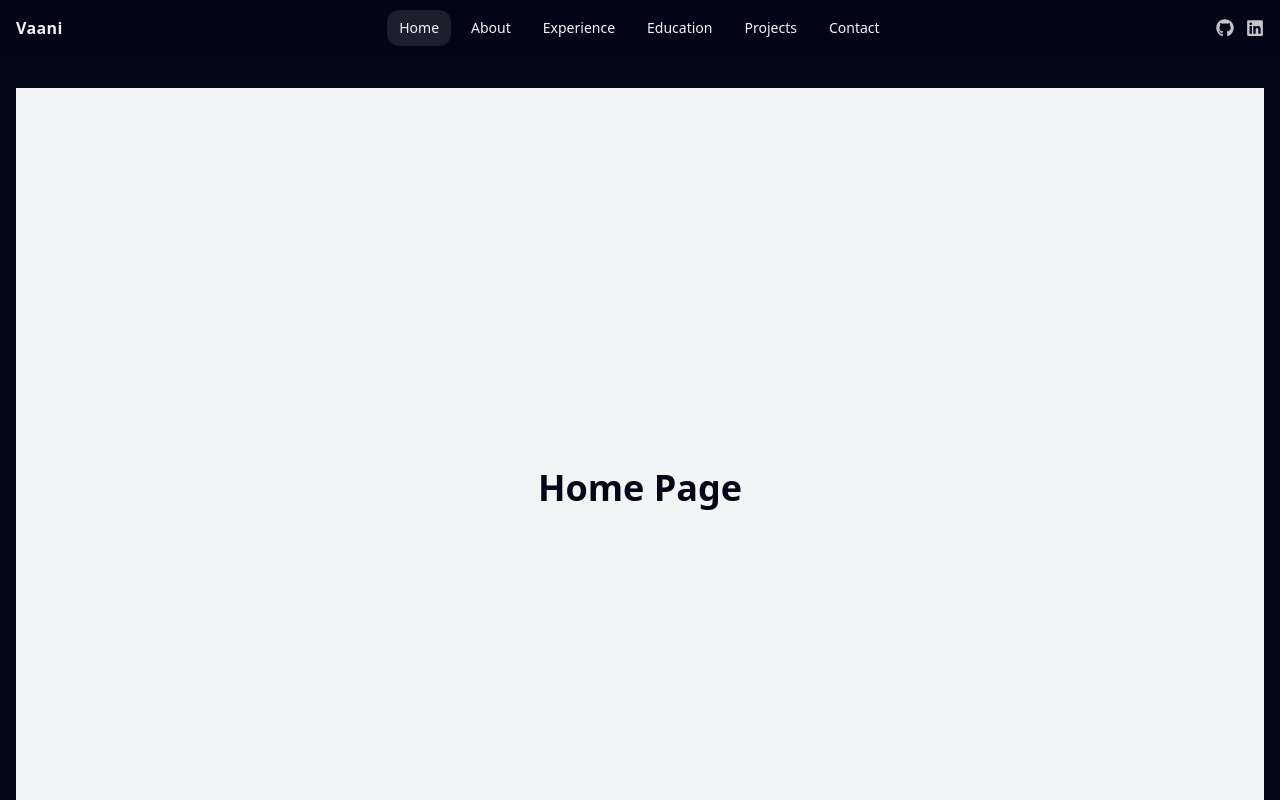
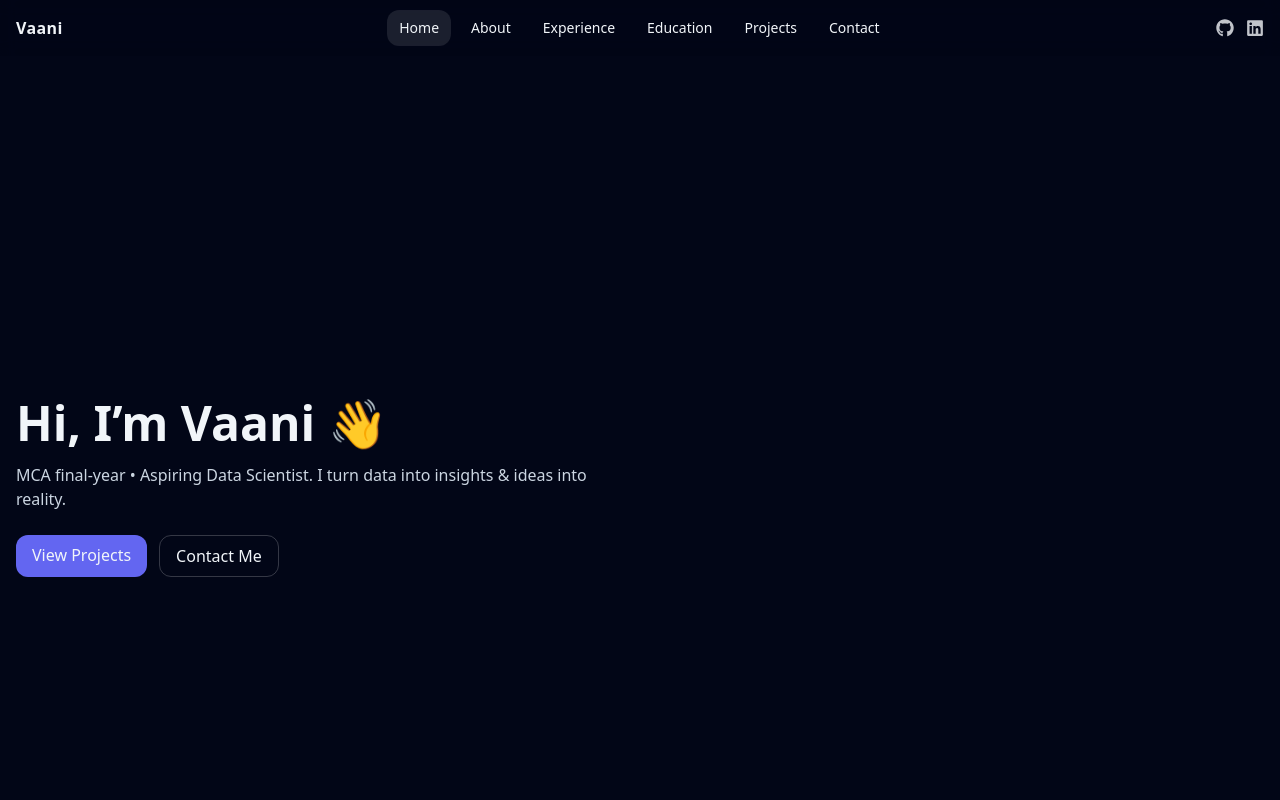
Before and after one commit to VaaniAgarwal/vaani-portfolio, a React (Create React App) app: page / in a window 1280 px wide. Shown: the top 800 px of the page. Built offline with nearby package versions, Linux system fonts and the light colour scheme.

Commit message:
Add Home.js with Tailwind + Framer Motion animations

```diff
--- a/src/components/Footer.js
+++ b/src/components/Footer.js
@@ -6,10 +6,10 @@ export default function Footer() {
       <div className="container mx-auto px-4 py-6 flex flex-col md:flex-row justify-between items-center text-xs text-slate-400">
         <p>© {new Date().getFullYear()} Vaani • Built with React & Tailwind</p>
         <div className="flex items-center gap-4 mt-2 md:mt-0">
-          <a href="https://github.com/yourusername" target="_blank" rel="noreferrer" className="opacity-80 hover:opacity-100">
+          <a href="https://github.com/VaaniAgarwal" target="_blank" rel="noreferrer" className="opacity-80 hover:opacity-100">
             <FaGithub size={18} />
           </a>
-          <a href="https://linkedin.com/in/yourusername" target="_blank" rel="noreferrer" className="opacity-80 hover:opacity-100">
+          <a href="https://www.linkedin.com/in/vaani-agarwal-7950a7204/" target="_blank" rel="noreferrer" className="opacity-80 hover:opacity-100">
             <FaLinkedin size={18} />
           </a>
         </div>
--- a/src/components/Navbar.js
+++ b/src/components/Navbar.js
@@ -24,10 +24,10 @@ export default function Navbar() {
         </div>
 
         <div className="flex items-center gap-3">
-          <a href="https://github.com/yourusername" target="_blank" rel="noreferrer" aria-label="GitHub" className="opacity-80 hover:opacity-100">
+          <a href="https://github.com/VaaniAgarwal" target="_blank" rel="noreferrer" aria-label="GitHub" className="opacity-80 hover:opacity-100">
             <FaGithub size={18} />
           </a>
-          <a href="https://linkedin.com/in/yourusername" target="_blank" rel="noreferrer" aria-label="LinkedIn" className="opacity-80 hover:opacity-100">
+          <a href="https://www.linkedin.com/in/vaani-agarwal-7950a7204/" target="_blank" rel="noreferrer" aria-label="LinkedIn" className="opacity-80 hover:opacity-100">
             <FaLinkedin size={18} />
           </a>
         </div>
--- a/src/pages/Home.js
+++ b/src/pages/Home.js
@@ -1,7 +1,32 @@
+import { motion } from "framer-motion";
+import { Link } from "react-router-dom";
+
 export default function Home() {
   return (
-    <div className="h-screen flex justify-center items-center bg-gray-100 text-slate-950">
-      <h1 className="text-4xl font-bold">Home Page</h1>
-    </div>
+    <motion.section
+      initial={{ opacity: 0, y: 16 }}
+      animate={{ opacity: 1, y: 0 }}
+      transition={{ duration: 0.4 }}
+      className="h-screen flex flex-col justify-center items-start px-4 md:px-0"
+    >
+      <h1 className="text-3xl md:text-5xl font-bold">Hi, I’m Vaani 👋</h1>
+      <p className="mt-4 text-slate-300 max-w-prose">
+        MCA final-year • Aspiring Data Scientist. I turn data into insights & ideas into reality.
+      </p>
+      <div className="mt-6 flex gap-3">
+        <Link
+          to="/projects"
+          className="px-4 py-2 rounded-xl bg-indigo-500 hover:bg-indigo-600 transition"
+        >
+          View Projects
+        </Link>
+        <Link
+          to="/contact"
+          className="px-4 py-2 rounded-xl border border-white/20 hover:bg-white/5"
+        >
+          Contact Me
+        </Link>
+      </div>
+    </motion.section>
   );
 }
```
